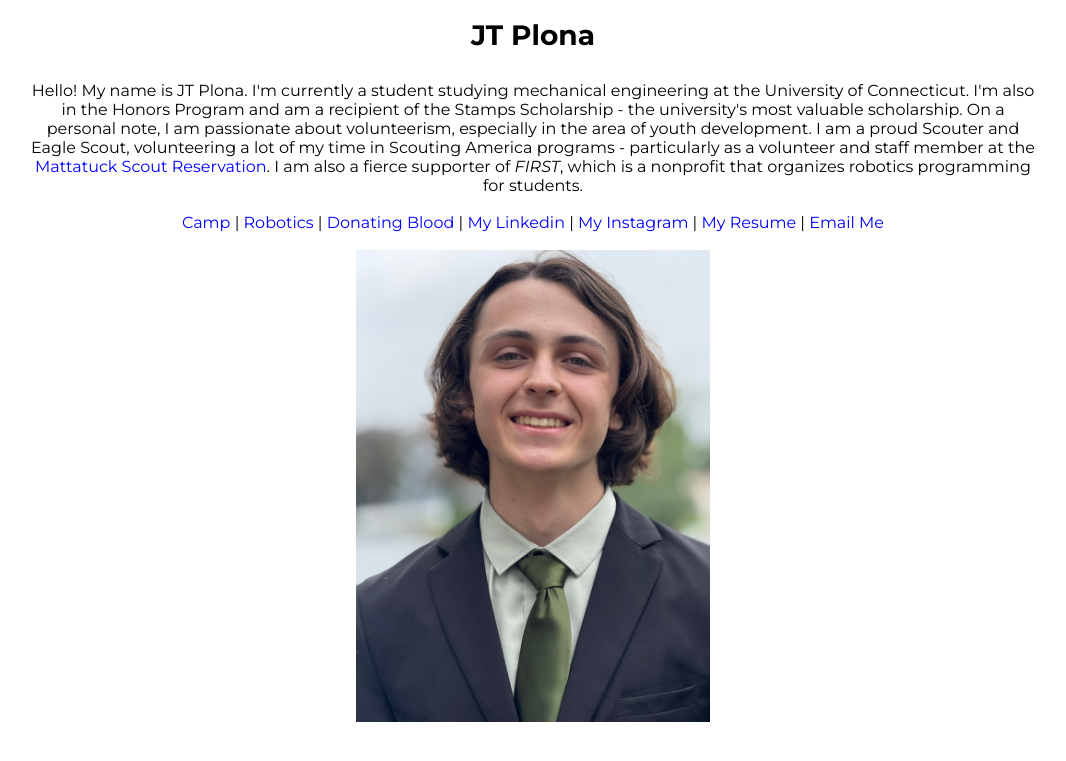
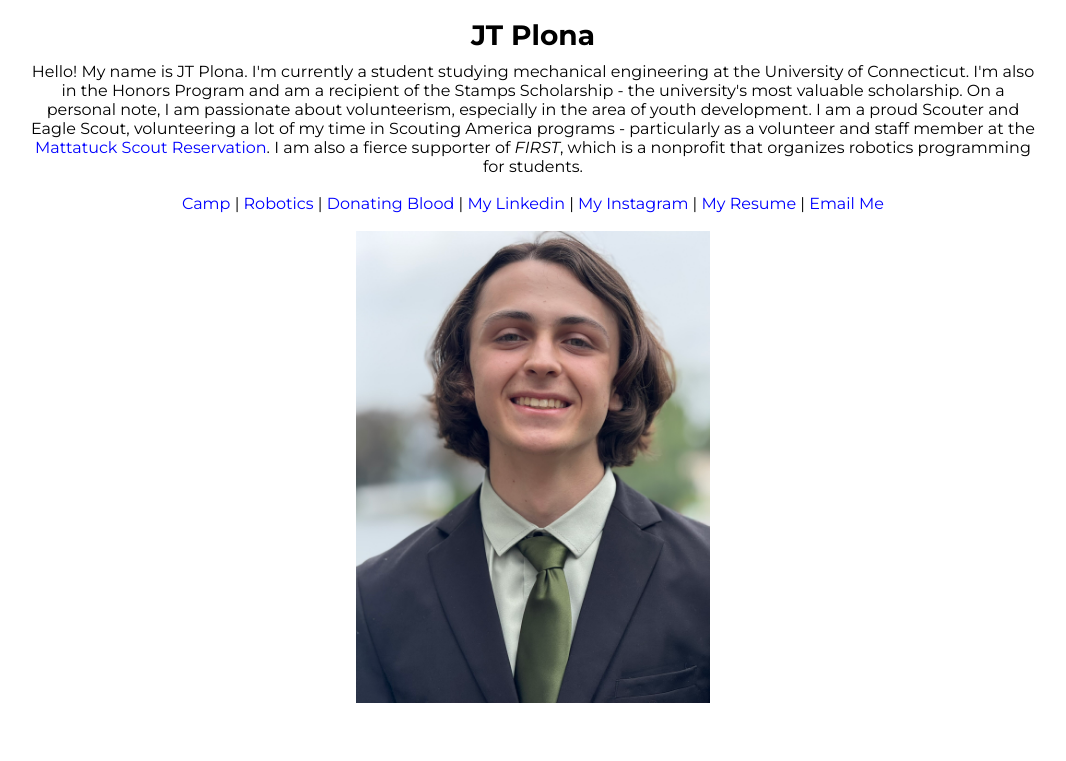
Before and after one commit to jt-pl/jt-pl.github.io, a Jekyll site: the page index.html, which Jekyll copies as it is, in a window 1280 px wide. Shown: the top 761 px of the page, without its empty margins (107-1173 px from the left). Built offline with Jekyll 4.4.1, drawn with Linux system fonts in a browser that asks for light colours.

Commit message:
Update index.html

```diff
--- a/index.html
+++ b/index.html
@@ -11,7 +11,7 @@
 <center><div class="header">
   <h1>JT Plona</h1>
 </div></center>
-<p align="center"> <br>Hello! My name is JT Plona. I'm currently a student studying mechanical engineering at the University of Connecticut. I'm also in the Honors Program and am a recipient of the Stamps Scholarship - the university's most valuable scholarship. On a personal note, I am passionate about volunteerism, especially in the area of youth development. I am a proud Scouter and Eagle Scout, volunteering a lot of my time in Scouting America programs - particularly as a volunteer and staff member at the <a href = "/camp" target="_blank">Mattatuck Scout Reservation</a>. I am also a fierce supporter of <i>FIRST</i>, which is a nonprofit that organizes robotics programming for students.</p>
+<p align="center">Hello! My name is JT Plona. I'm currently a student studying mechanical engineering at the University of Connecticut. I'm also in the Honors Program and am a recipient of the Stamps Scholarship - the university's most valuable scholarship. On a personal note, I am passionate about volunteerism, especially in the area of youth development. I am a proud Scouter and Eagle Scout, volunteering a lot of my time in Scouting America programs - particularly as a volunteer and staff member at the <a href = "/camp" target="_blank">Mattatuck Scout Reservation</a>. I am also a fierce supporter of <i>FIRST</i>, which is a nonprofit that organizes robotics programming for students.</p>
 
 <br>
 
```
